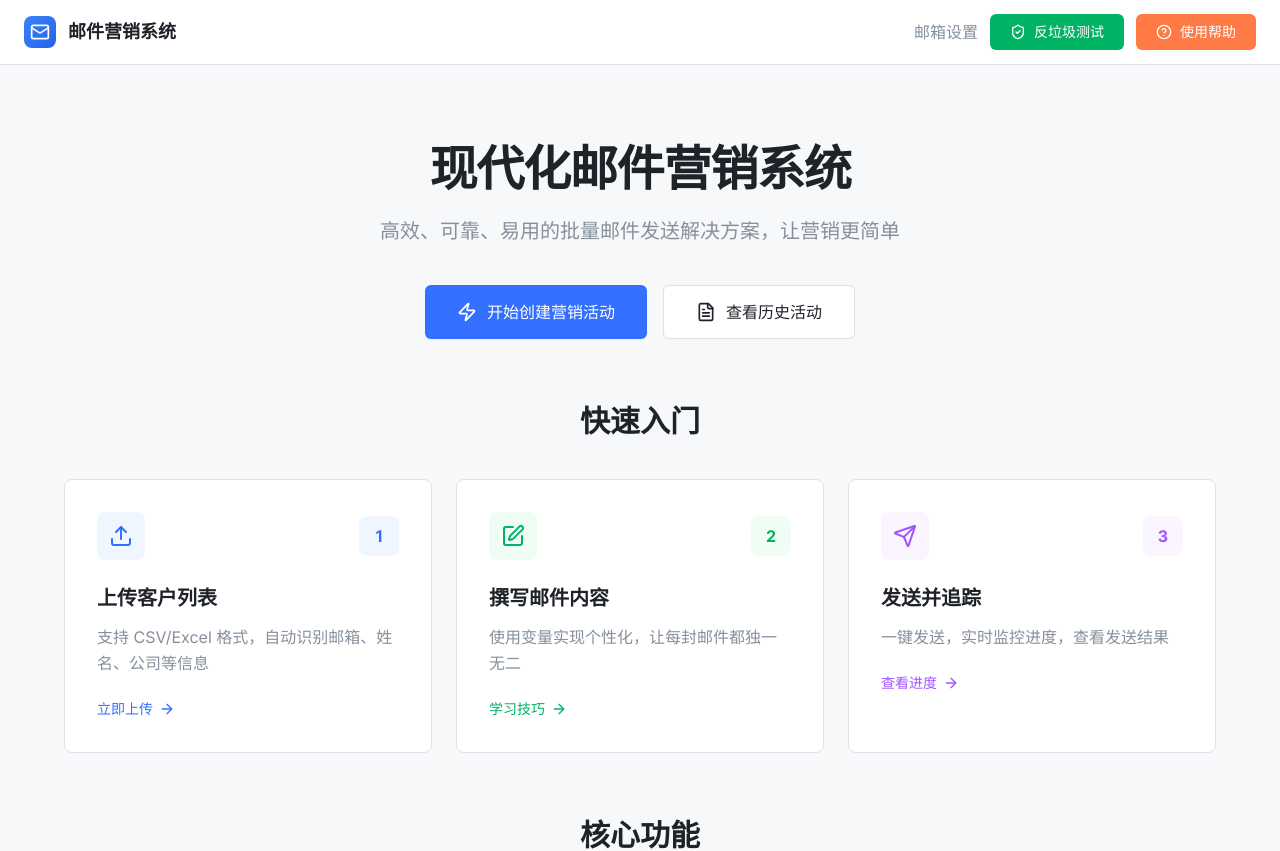
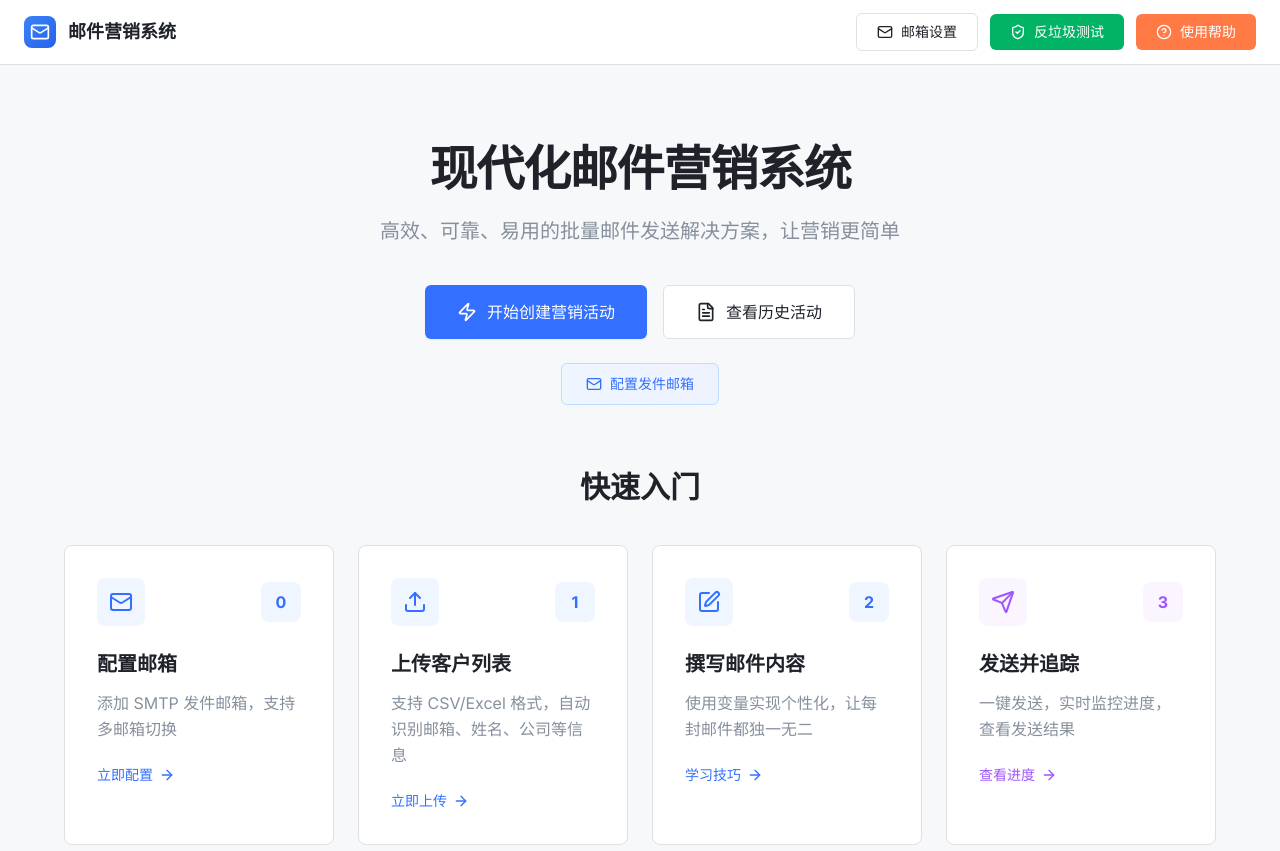
Before and after one commit to Robin-fang611/youxiangzhushou, a Next.js app: page / in a window 1280 px wide. Shown: the top 851 px of the page. Built offline with nearby package versions, Linux system fonts and the light colour scheme.

Commit message:
Homepage-UI-update

```diff
--- a/app/page.tsx
+++ b/app/page.tsx
@@ -19,8 +19,9 @@ export default function Home() {
             <div className="flex items-center gap-3">
               <Link
                 href="/settings"
-                className="text-[#86909c] hover:text-[#3370ff]"
+                className="bg-white hover:border-[#3370ff] hover:text-[#3370ff] text-[#1f2329] px-5 py-2 rounded-md text-sm font-medium inline-flex items-center gap-2 transition-all border border-[#dee0e3]"
               >
+                <Mail className="w-4 h-4" />
                 邮箱设置
               </Link>
               <Link
@@ -69,12 +70,40 @@ export default function Home() {
               查看历史活动
             </Link>
           </div>
+
+          {/* 快捷设置入口 */}
+          <div className="flex justify-center gap-3 mt-6">
+            <Link
+              href="/settings"
+              className="bg-gradient-to-r from-blue-50 to-indigo-50 hover:from-blue-100 hover:to-indigo-100 text-[#3370ff] px-6 py-2.5 rounded-md text-sm font-medium inline-flex items-center gap-2 transition-all border border-blue-200"
+            >
+              <Mail className="w-4 h-4" />
+              配置发件邮箱
+            </Link>
+          </div>
         </div>
 
         {/* 快速入门三步曲 */}
         <div className="max-w-6xl mx-auto mb-16">
           <h2 className="text-3xl font-bold text-[#1f2329] mb-10 text-center">快速入门</h2>
-          <div className="grid md:grid-cols-3 gap-6">
+          <div className="grid md:grid-cols-4 gap-6">
+            <div className="bg-white rounded-lg border border-[#dee0e3] p-8 hover:shadow-lg transition-all hover:-translate-y-1">
+              <div className="flex items-center justify-between mb-6">
+                <div className="w-12 h-12 bg-blue-50 rounded-lg flex items-center justify-center">
+                  <Mail className="w-6 h-6 text-[#3370ff]" />
+                </div>
+                <div className="w-10 h-10 bg-blue-50 rounded-lg flex items-center justify-center text-[#3370ff] font-bold">0</div>
+              </div>
+              <h3 className="text-xl font-semibold text-[#1f2329] mb-3">配置邮箱</h3>
+              <p className="text-[#86909c] mb-5 leading-relaxed">
+                添加 SMTP 发件邮箱，支持多邮箱切换
+              </p>
+              <Link href="/settings" className="text-[#3370ff] hover:text-[#2860e1] font-medium inline-flex items-center gap-1.5 text-sm">
+                立即配置
+                <ArrowRight className="w-4 h-4" />
+              </Link>
+            </div>
+
             <div className="bg-white rounded-lg border border-[#dee0e3] p-8 hover:shadow-lg transition-all hover:-translate-y-1">
               <div className="flex items-center justify-between mb-6">
                 <div className="w-12 h-12 bg-blue-50 rounded-lg flex items-center justify-center">
@@ -94,16 +123,16 @@ export default function Home() {
 
             <div className="bg-white rounded-lg border border-[#dee0e3] p-8 hover:shadow-lg transition-all hover:-translate-y-1">
               <div className="flex items-center justify-between mb-6">
-                <div className="w-12 h-12 bg-green-50 rounded-lg flex items-center justify-center">
-                  <Edit className="w-6 h-6 text-[#00b365]" />
+                <div className="w-12 h-12 bg-blue-50 rounded-lg flex items-center justify-center">
+                  <Edit className="w-6 h-6 text-[#3370ff]" />
                 </div>
-                <div className="w-10 h-10 bg-green-50 rounded-lg flex items-center justify-center text-[#00b365] font-bold">2</div>
+                <div className="w-10 h-10 bg-blue-50 rounded-lg flex items-center justify-center text-[#3370ff] font-bold">2</div>
               </div>
               <h3 className="text-xl font-semibold text-[#1f2329] mb-3">撰写邮件内容</h3>
               <p className="text-[#86909c] mb-5 leading-relaxed">
                 使用变量实现个性化，让每封邮件都独一无二
               </p>
-              <Link href="/campaigns/new" className="text-[#00b365] hover:text-[#009152] font-medium inline-flex items-center gap-1.5 text-sm">
+              <Link href="/campaigns/new" className="text-[#3370ff] hover:text-[#2860e1] font-medium inline-flex items-center gap-1.5 text-sm">
                 学习技巧
                 <ArrowRight className="w-4 h-4" />
               </Link>
```
